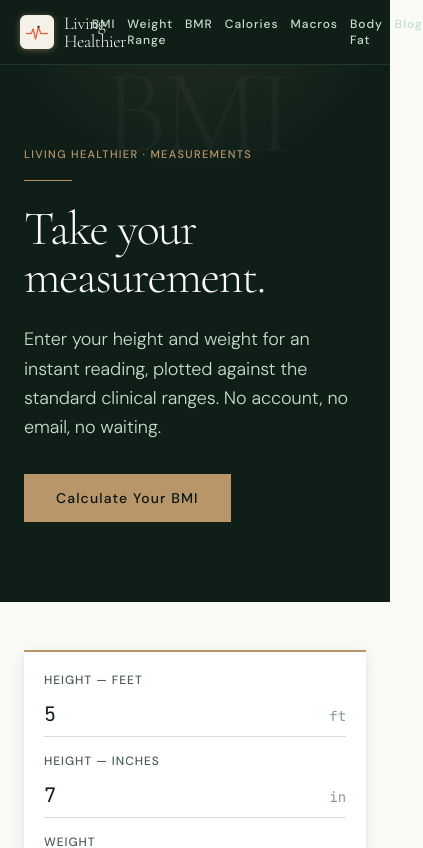
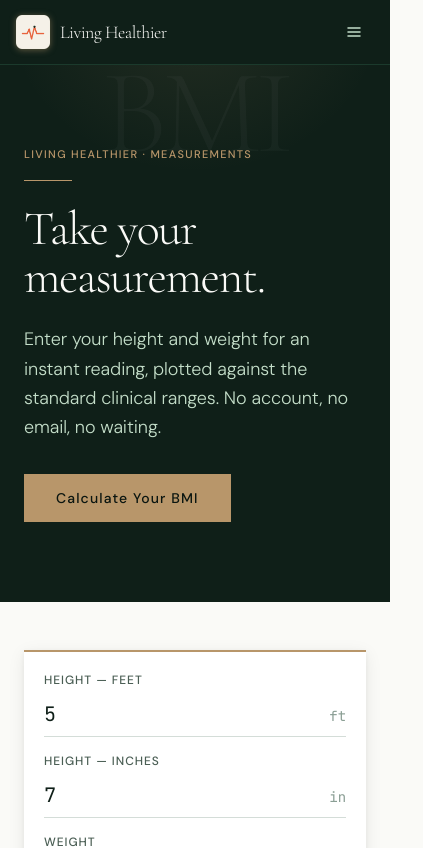
Before and after one commit to tshelton1/bmi-calculator, a Next.js app: page / in a window 390 px wide. Shown: the top 848 px of the page, 423 px wide, since content can reach past the window. Built offline with nearby package versions, Linux system fonts and the light colour scheme.

Commit message:
Add Navy Body Fat link to desktop and mobile navigation header

```diff
--- a/src/components/SiteHeader.tsx
+++ b/src/components/SiteHeader.tsx
@@ -3,25 +3,65 @@
 
 import Image from "next/image";
 import Link from "next/link";
+import { useEffect, useId, useState } from "react";
 import { usePathname } from "next/navigation";
 
-const NAV_ITEMS = [
+const CALCULATOR_ITEMS = [
   { href: "/bmi-calculator", label: "BMI" },
   { href: "/healthy-weight-range", label: "Weight Range" },
   { href: "/bmr-calculator", label: "BMR" },
   { href: "/calorie-calculator", label: "Calories" },
   { href: "/macro-calculator", label: "Macros" },
   { href: "/body-fat-calculator", label: "Body Fat" },
+  { href: "/navy-body-fat-calculator", label: "Navy Body Fat" },
+] as const;
+
+const DESKTOP_NAV_ITEMS = [
+  ...CALCULATOR_ITEMS,
   { href: "/blog", label: "Blog" },
-];
+] as const;
+
+function linkClass(active: boolean) {
+  return active
+    ? "text-gold-500 border-b border-gold-500 pb-0.5 transition-colors duration-200"
+    : "text-forest-200 hover:text-gold-400 transition-colors duration-200";
+}
+
+function isActivePath(pathname: string | null, href: string) {
+  return (
+    pathname === href ||
+    (href !== "/" && Boolean(pathname?.startsWith(`${href}/`)))
+  );
+}
 
 export default function SiteHeader() {
   const pathname = usePathname();
+  const [menuOpen, setMenuOpen] = useState(false);
+  const menuId = useId();
+
+  useEffect(() => {
+    setMenuOpen(false);
+  }, [pathname]);
+
+  useEffect(() => {
+    if (!menuOpen) return;
+
+    function onKeyDown(e: KeyboardEvent) {
+      if (e.key === "Escape") setMenuOpen(false);
+    }
+
+    document.addEventListener("keydown", onKeyDown);
+    document.body.style.overflow = "hidden";
+    return () => {
+      document.removeEventListener("keydown", onKeyDown);
+      document.body.style.overflow = "";
+    };
+  }, [menuOpen]);
 
   return (
-    <header className="border-b border-forest-700/60 bg-forest-900">
-      <div className="max-w-3xl mx-auto px-5 h-16 flex items-center justify-between">
-        <Link href="/" className="flex items-center gap-2.5">
+    <header className="border-b border-forest-700/60 bg-forest-900 relative z-40">
+      <div className="max-w-5xl mx-auto px-4 sm:px-5 h-16 flex items-center justify-between gap-3">
+        <Link href="/" className="flex items-center gap-2.5 shrink-0">
           <Image
             src="/branding/livinghealthier-logo.png"
             alt="Living Healthier"
@@ -34,28 +74,125 @@ export default function SiteHeader() {
             Living Healthier
           </span>
         </Link>
-        <nav className="flex gap-3 sm:gap-5 font-body text-xs sm:text-sm font-medium tracking-wide">
-          {NAV_ITEMS.map((item) => {
-            const active =
-              pathname === item.href ||
-              (item.href !== "/" && pathname?.startsWith(`${item.href}/`));
+
+        <nav
+          className="hidden lg:flex items-center gap-2.5 xl:gap-3.5 font-body text-[11px] xl:text-xs font-medium tracking-wide"
+          aria-label="Primary"
+        >
+          {DESKTOP_NAV_ITEMS.map((item) => {
+            const active = isActivePath(pathname, item.href);
             return (
               <Link
                 key={item.href}
                 href={item.href}
                 aria-current={active ? "page" : undefined}
-                className={
-                  active
-                    ? "text-gold-500 border-b border-gold-500 pb-0.5 transition-colors duration-200"
-                    : "text-forest-200 hover:text-gold-400 transition-colors duration-200"
-                }
+                className={`whitespace-nowrap ${linkClass(active)}`}
               >
                 {item.label}
               </Link>
             );
           })}
         </nav>
+
+        <button
+          type="button"
+          className="lg:hidden inline-flex items-center justify-center w-10 h-10 text-forest-200 hover:text-gold-400 transition-colors duration-200 focus:outline-none focus-visible:ring-1 focus-visible:ring-gold-500"
+          aria-label={menuOpen ? "Close menu" : "Open menu"}
+          aria-expanded={menuOpen}
+          aria-controls={menuId}
+          onClick={() => setMenuOpen((open) => !open)}
+        >
+          {menuOpen ? (
+            <svg
+              className="w-5 h-5"
+              viewBox="0 0 20 20"
+              fill="none"
+              aria-hidden="true"
+            >
+              <path
+                d="M5 5L15 15M15 5L5 15"
+                stroke="currentColor"
+                strokeWidth="1.5"
+                strokeLinecap="round"
+              />
+            </svg>
+          ) : (
+            <svg
+              className="w-5 h-5"
+              viewBox="0 0 20 20"
+              fill="none"
+              aria-hidden="true"
+            >
+              <path
+                d="M4 6H16M4 10H16M4 14H16"
+                stroke="currentColor"
+                strokeWidth="1.5"
+                strokeLinecap="round"
+              />
+            </svg>
+          )}
+        </button>
       </div>
+
+      {menuOpen && (
+        <>
+          <button
+            type="button"
+            className="lg:hidden fixed inset-0 top-16 bg-forest-950/50 z-40"
+            aria-label="Close menu overlay"
+            onClick={() => setMenuOpen(false)}
+          />
+          <div
+            id={menuId}
+            className="lg:hidden absolute left-0 right-0 top-full z-50 border-b border-forest-700/60 bg-forest-900 shadow-luxury-md"
+            role="dialog"
+            aria-modal="true"
+            aria-label="Site menu"
+          >
+            <div className="max-w-5xl mx-auto px-5 py-6">
+              <p className="eyebrow text-gold-400 mb-3">Calculators</p>
+              <nav
+                className="flex flex-col gap-1 font-body text-sm font-medium tracking-wide"
+                aria-label="Calculators"
+              >
+                {CALCULATOR_ITEMS.map((item) => {
+                  const active = isActivePath(pathname, item.href);
+                  return (
+                    <Link
+                      key={item.href}
+                      href={item.href}
+                      aria-current={active ? "page" : undefined}
+                      className={`py-2.5 border-b border-forest-800 ${linkClass(active)}`}
+                      onClick={() => setMenuOpen(false)}
+                    >
+                      {item.label}
+                    </Link>
+                  );
+                })}
+              </nav>
+
+              <p className="eyebrow text-gold-400 mt-8 mb-3">Resources</p>
+              <nav
+                className="flex flex-col gap-1 font-body text-sm font-medium tracking-wide"
+                aria-label="Resources"
+              >
+                <Link
+                  href="/blog"
+                  aria-current={
+                    isActivePath(pathname, "/blog") ? "page" : undefined
+                  }
+                  className={`py-2.5 border-b border-forest-800 ${linkClass(
+                    isActivePath(pathname, "/blog")
+                  )}`}
+                  onClick={() => setMenuOpen(false)}
+                >
+                  Blog
+                </Link>
+              </nav>
+            </div>
+          </div>
+        </>
+      )}
     </header>
   );
 }
```
